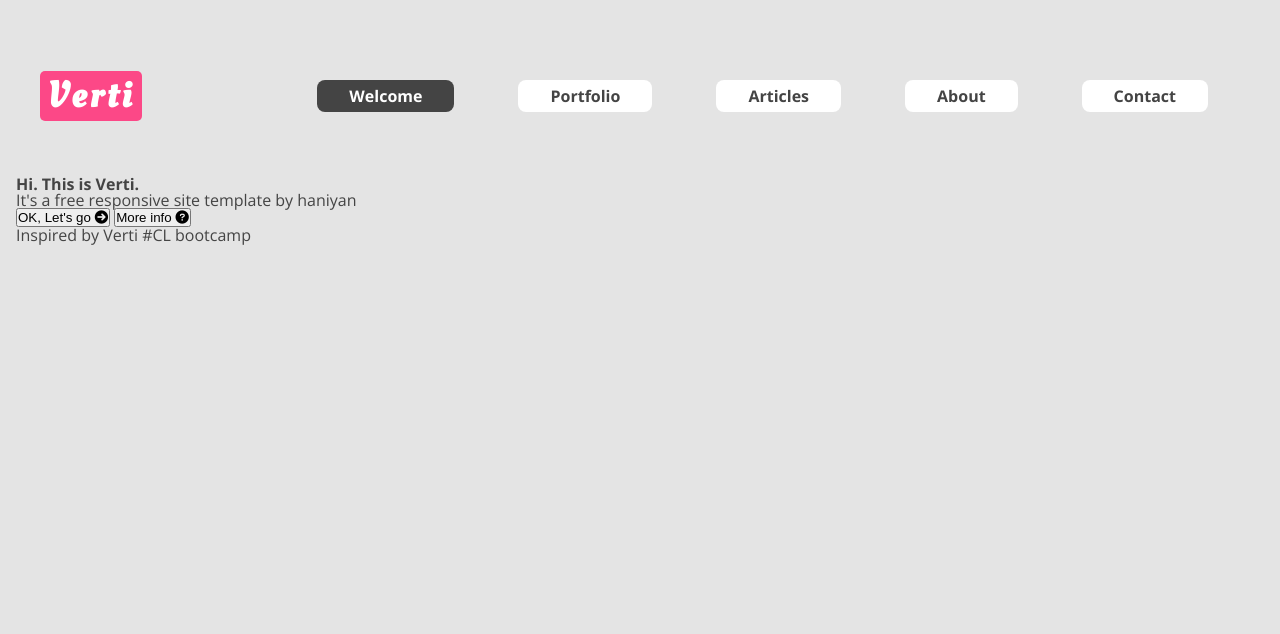
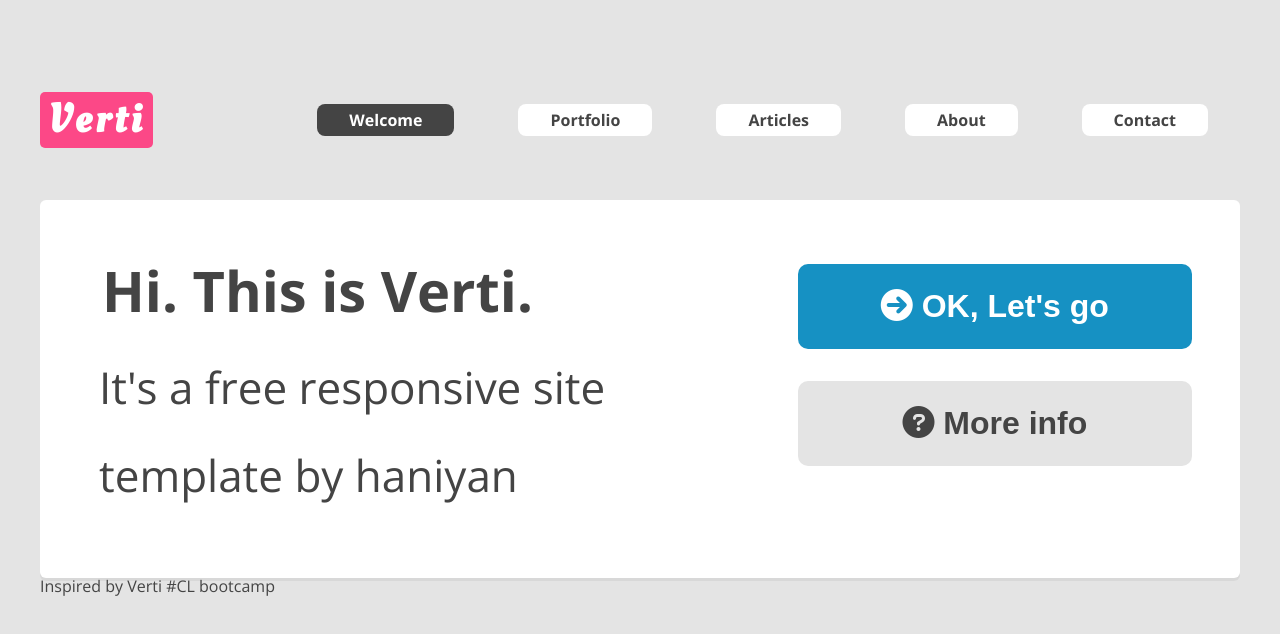
Before and after one commit to haniyan/Verti, a website: page public/index.html in a window 1280 px wide. Drawn offline with nearby package versions, Linux system fonts and the light colour scheme.

Commit message:
welcome section added

```diff
--- a/public/index.html
+++ b/public/index.html
@@ -28,17 +28,22 @@
     </nav>
 </header>
 
-<section>
-    <h2>Hi. This is Verti.</h2>
-    <p>It's a free responsive site template by haniyan</p>
-    <button>
-        OK, Let's go
-        <span class="fas fa-arrow-circle-right"></span>
-    </button>
-<button>
-    More info
-    <span class="fas fa-question-circle"></span>
-</button>
+<section class="welcome">
+    <div class="welcome__content">
+    <h2 class="welcome__title">Hi. This is Verti.</h2>
+    <p class="welcome__description">It's a free responsive site template by haniyan</p>
+    </div>
+        <div class="welcome__actions">
+        <button class="welcome__cta">
+            <span class="fas fa-arrow-circle-right"></span>
+            OK, Let's go
+        </button>
+        <button class="welcome__more">
+            <span class="fas fa-question-circle"></span>
+            More info
+        </button>
+    </div>
+
 
 </section>
 
--- a/src/styles/_custom.scss
+++ b/src/styles/_custom.scss
@@ -1,2 +1,3 @@
 @import "components/base";
 @import "components/header";
+@import "components/welcome";
--- a/src/styles/_reset.scss
+++ b/src/styles/_reset.scss
@@ -2,11 +2,12 @@
    v2.0 | 20110126
    License: none (public domain)
 */
-*{
+* {
   margin: 0;
   padding: 0;
   box-sizing: border-box;
 }
+
 html, body, div, span, applet, object, iframe,
 h1, h2, h3, h4, h5, h6, p, blockquote, pre,
 a, abbr, acronym, address, big, cite, code,
@@ -26,25 +27,40 @@ time, mark, audio, video {
   font-size: 100%;
   vertical-align: baseline;
 }
+
 /* HTML5 display-role reset for older browsers */
 article, aside, details, figcaption, figure,
 footer, header, hgroup, menu, nav, section {
   display: block;
 }
+
 body {
   line-height: 1;
 }
+
 ol, ul {
   list-style: none;
 }
+
 blockquote, q {
   quotes: none;
 }
+
 blockquote:before, blockquote:after,
 q:before, q:after {
   content: '';
 }
+
 table {
   border-collapse: collapse;
   border-spacing: 0;
 }
+
+button{
+  background-color: transparent;
+  border:none;
+  padding:0.75em 1em;
+  margin:0.5em 0;
+  width: 100%;
+  border-radius:10px;
+}
--- a/src/styles/components/_base.scss
+++ b/src/styles/components/_base.scss
@@ -2,8 +2,5 @@
 body {
   background-color: $main-background-color;
   color: $main-text-color;
-  @media (min-width: 1000px) {
-    padding: 1em;
-
-  }
+  padding: 2.5em;
 }
--- a/src/styles/components/_header.scss
+++ b/src/styles/components/_header.scss
@@ -1,11 +1,10 @@
 header {
-  height: 35vh;
+  height: 20vh;
   display: flex;
   justify-content: center;
   align-items: center;
   @include tablet {
     justify-content: space-between;
-    height: 20vh;
   }
   @include desktop;
 
@@ -15,8 +14,9 @@ header {
     color: white;
     display: inline-block;
     border-radius: 5px;
-    font-size: 2.25em;
+    font-size: 2.5em;
     letter-spacing: 0.1em;
+
   }
 
   .menu {
--- /dev/null
+++ b/src/styles/components/_welcome.scss
@@ -0,0 +1,65 @@
+.welcome {
+  margin-top: 2em;
+  background-color: white;
+  border-radius: 6px;
+  box-shadow: 0 3px 0 0 rgb(0 0 0/ 5%);
+  padding: 3em;
+  @include desktop;
+
+  @include tablet {
+    display: flex;
+
+  }
+
+  .welcome__content {
+    @include tablet {
+      width: 180%;
+    }
+
+    .welcome__title {
+      padding: 1em 2em;
+      color: $main-text-color;
+      font-size: 3.5em;
+      text-align: center;
+      @include tablet {
+        text-align: left;
+        padding: 0.25em;
+      }
+    }
+
+    .welcome__description {
+      font-size: 2.75em;
+      text-align: center;
+      padding: 0.5em 0;
+      line-height: 2em;
+      @include tablet {
+        text-align: left;
+        padding: 0.25em;
+      }
+    }
+  }
+
+  .welcome__actions {
+
+    @include tablet {
+      width: 100%;
+    }
+
+    .welcome__cta {
+      background-color: $border-buttons-color;
+      color: white;
+      font-weight: 900;
+      font-size: 2em;
+    }
+
+    .welcome__more {
+      background-color: $main-background-color;
+      color: $main-text-color;
+      font-weight: 900;
+      font-size: 2em;
+    }
+
+  }
+
+
+}
```
Also changed, not shown: public/css/style.css, 1 other file.
